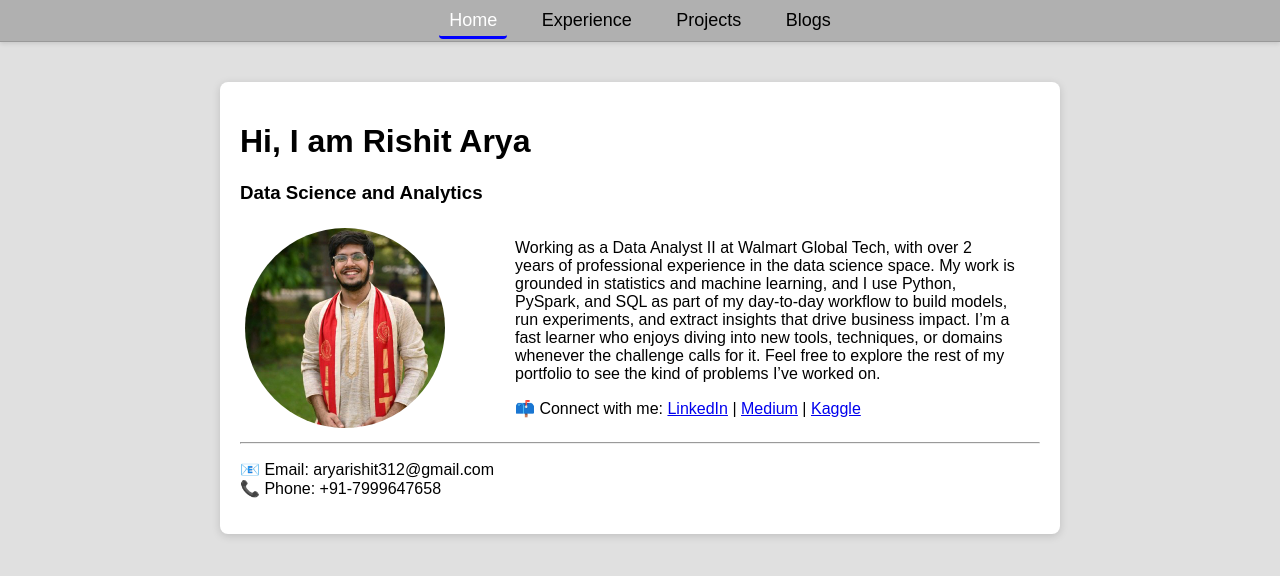
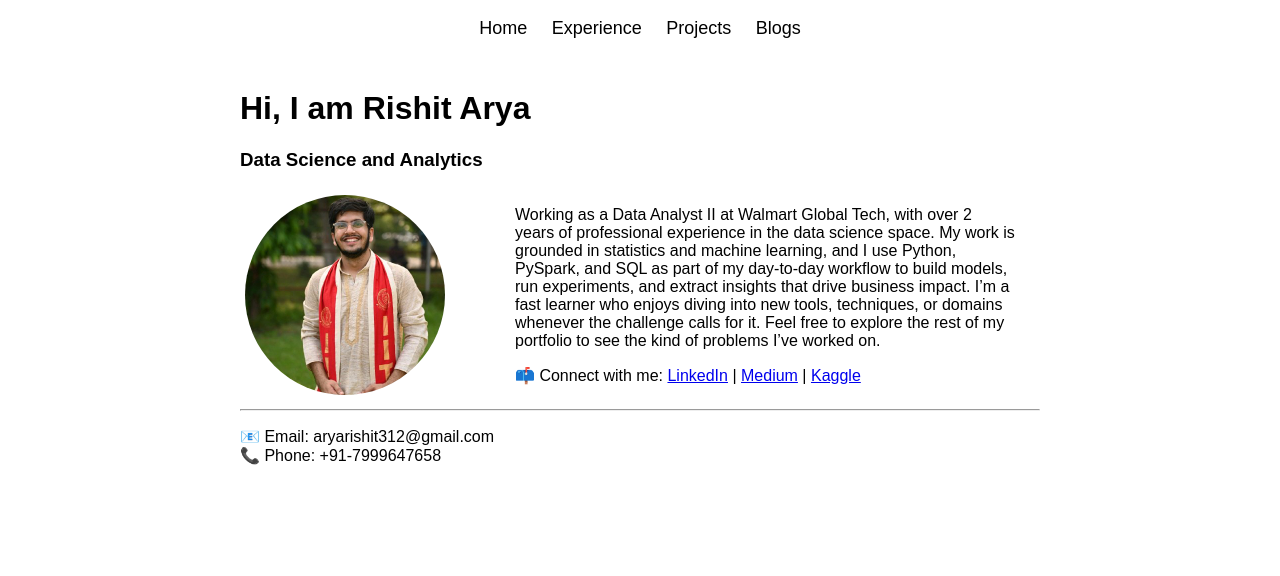
Before and after one commit to rishitarya/rishitarya.github.io, a Jekyll site: the page built from index.md, in a window 1280 px wide. Shown: the top 576 px of the page. Built offline with Jekyll 4.4.1, drawn with Linux system fonts in a browser that asks for light colours.

Commit message:
Update default.html

```diff
--- a/_layouts/default.html
+++ b/_layouts/default.html
@@ -5,59 +5,20 @@
     <meta name="viewport" content="width=device-width, initial-scale=1.0">
     <title>{{ page.title }}</title>
     <style>
-        body {
-            font-family: Arial, sans-serif;
-            background-color: #e0e0e0; /* medium grey background */
-            color: #000;
-            margin: 0;
-        }
-
-        nav {
-            background: #b0b0b0; /* steel grey navbar */
-            padding: 10px;
-            text-align: center;
-            border-bottom: 1px solid #999;
-            box-shadow: 0 2px 4px rgba(0,0,0,0.1);
-        }
-
-        nav a {
-            color: black;
-            margin: 10px;
-            text-decoration: none;
-            font-size: 18px;
-            padding: 6px 10px;
-            border-radius: 4px;
-            transition: background 0.2s ease, color 0.2s ease;
-        }
-
-        nav a:hover {
-            background-color: #9a9a9a; /* darker hover */
-            color: white; /* optional: better contrast on hover */
-        }
-
-        nav a.active {
-            border-bottom: 3px solid blue; /* underline current page */
-            color: white; /* optional: highlight active page */
-        }
-
-        .container {
-            max-width: 800px;
-            margin: 40px auto;
-            padding: 20px;
-            background: white;
-            border-radius: 8px;
-            box-shadow: 0 2px 8px rgba(0,0,0,0.15);
-        }
+        body { font-family: Arial, sans-serif; }
+        nav { background: #ffffff; padding: 10px; text-align: center; }
+        nav a { color: black; margin: 10px; text-decoration: none; font-size: 18px; }
+        nav a:active { border-bottom: 3px solid blue; }
+        .container { max-width: 800px; margin: auto; padding: 20px; }
     </style>
 </head>
 <body>
     <nav>
-        <a href="{{ site.baseurl }}/" class="{% if page.url == '/' %}active{% endif %}">Home</a>
-        <a href="{{ site.baseurl }}/experience/" class="{% if page.url == '/experience/' %}active{% endif %}">Experience</a>
-        <a href="{{ site.baseurl }}/projects/" class="{% if page.url == '/projects/' %}active{% endif %}">Projects</a>
-        <a href="{{ site.baseurl }}/blogs/" class="{% if page.url == '/blogs/' %}active{% endif %}">Blogs</a>
+        <a href="/" class="{% if page.url == '/' %}active{% endif %}">Home</a>
+        <a href="/experience" class="{% if page.url == 'https://rishitarya.github.io/experience' %}active{% endif %}">Experience</a>
+        <a href="/projects" class="{% if page.url == '/projects/' %}active{% endif %}">Projects</a>
+        <a href="/blogs" class="{% if page.url == '/blogs/' %}active{% endif %}">Blogs</a>
     </nav>
-
     <div class="container">
         {{ content }}
     </div>
```
